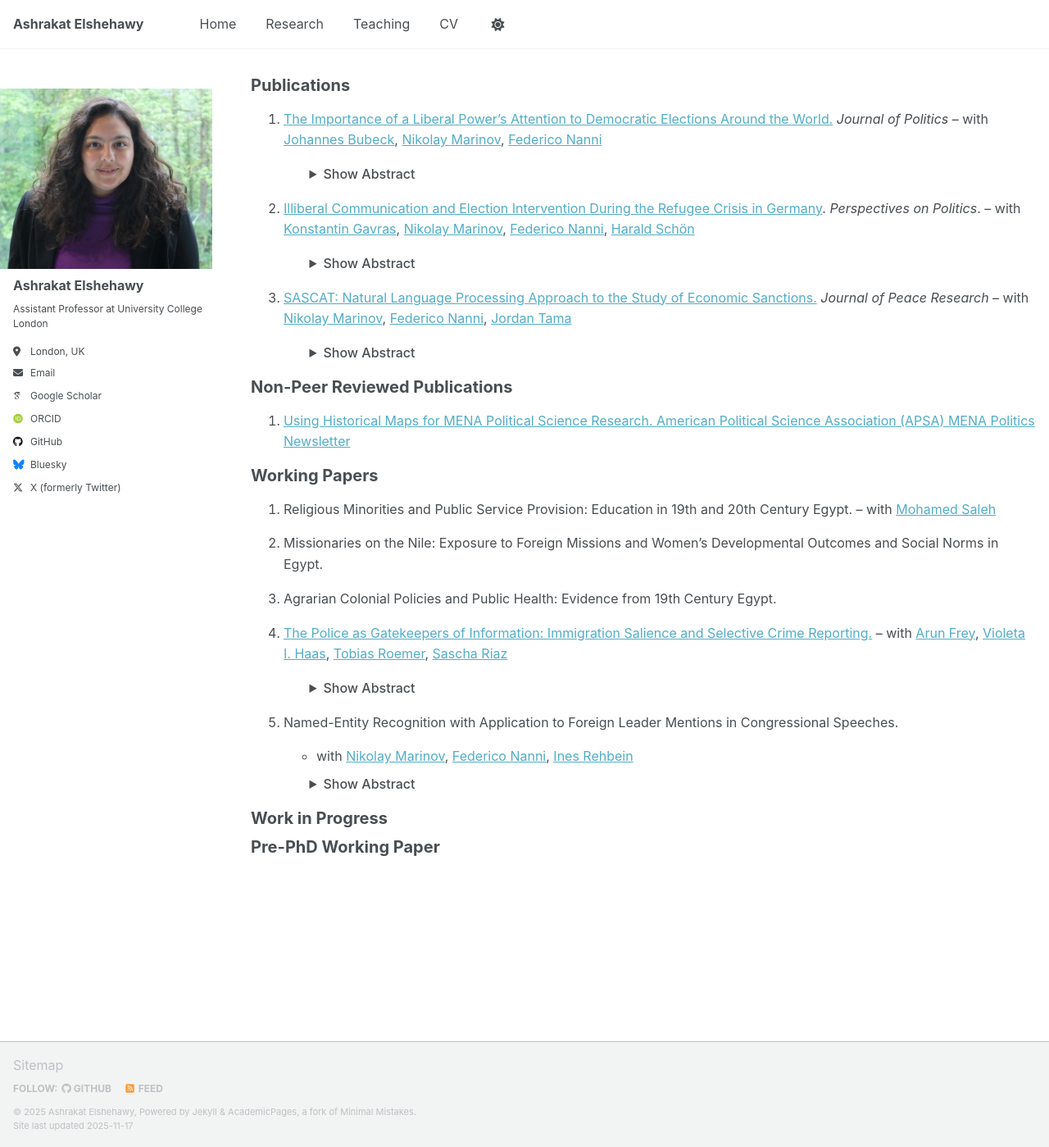
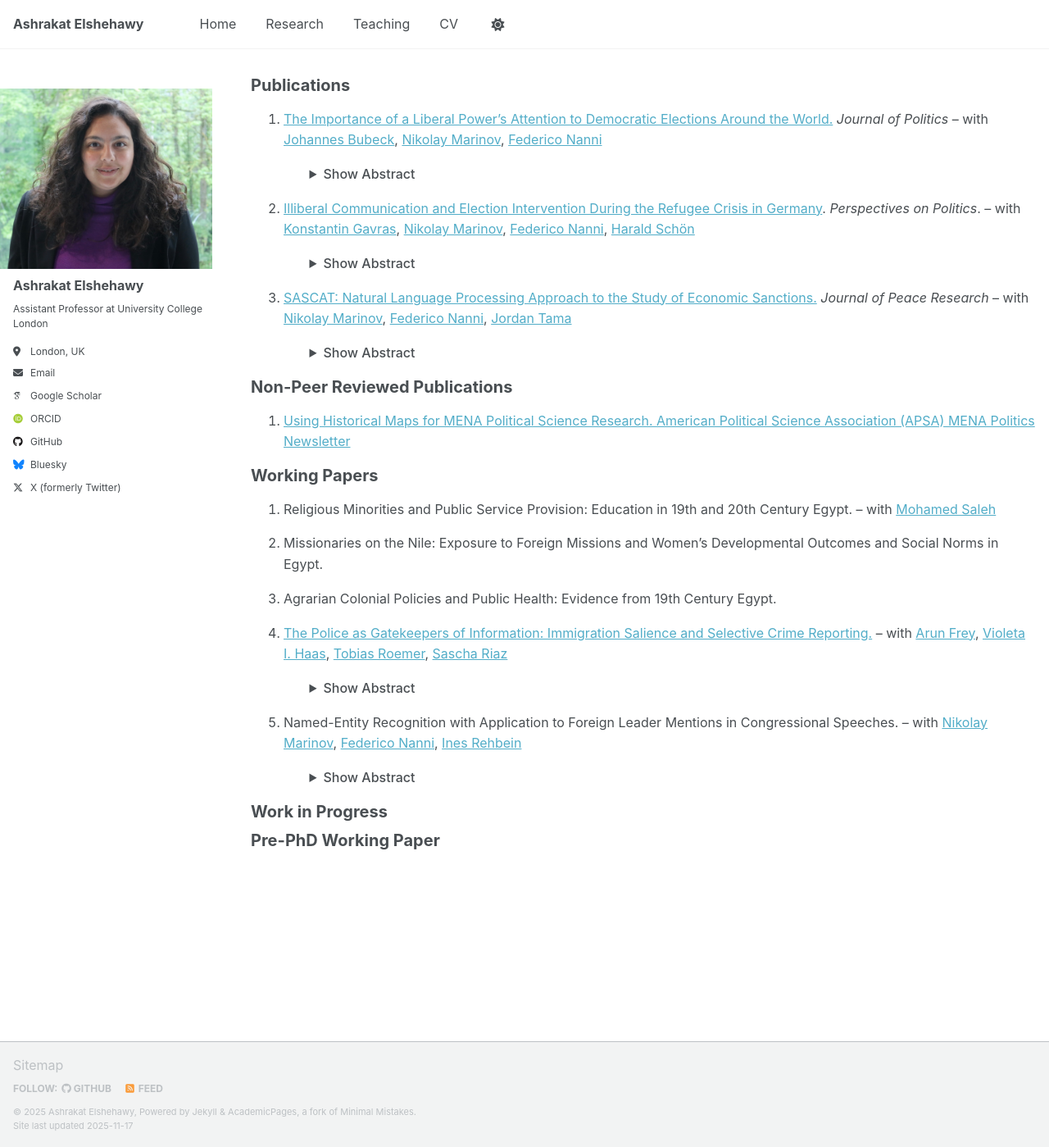
Before and after one commit to aelshehawy/aelshehawy.github.io, a Jekyll site: the page built from _pages/research.md, in a window 1280 px wide and 1399 px high. Shown: the whole window at 82% size. Built offline with Jekyll 4.4.1, drawn with Linux system fonts in a browser that asks for light colours; some web fonts are replaced; a script that is not in the unit is left out.

Commit message:
indentation fix

```diff
--- a/_pages/research.md
+++ b/_pages/research.md
@@ -63,7 +63,7 @@ author_profile: true
 
 
 5. Named-Entity Recognition with Application to Foreign Leader Mentions in Congressional Speeches.
-- with [Nikolay Marinov](https://www.gu.se/en/about/find-staff/nikolaymarinov), [Federico Nanni](https://www.turing.ac.uk/people/researchers/federico-nanni), [Ines Rehbein](https://www.uni-mannheim.de/dws/people/researchers/postdoctoral-research-fellows/dr-ines-rehbein/)
+ – with [Nikolay Marinov](https://www.gu.se/en/about/find-staff/nikolaymarinov), [Federico Nanni](https://www.turing.ac.uk/people/researchers/federico-nanni), [Ines Rehbein](https://www.uni-mannheim.de/dws/people/researchers/postdoctoral-research-fellows/dr-ines-rehbein/)
 
    <details class="pub-abstract">
      <summary>Show Abstract</summary>
```
